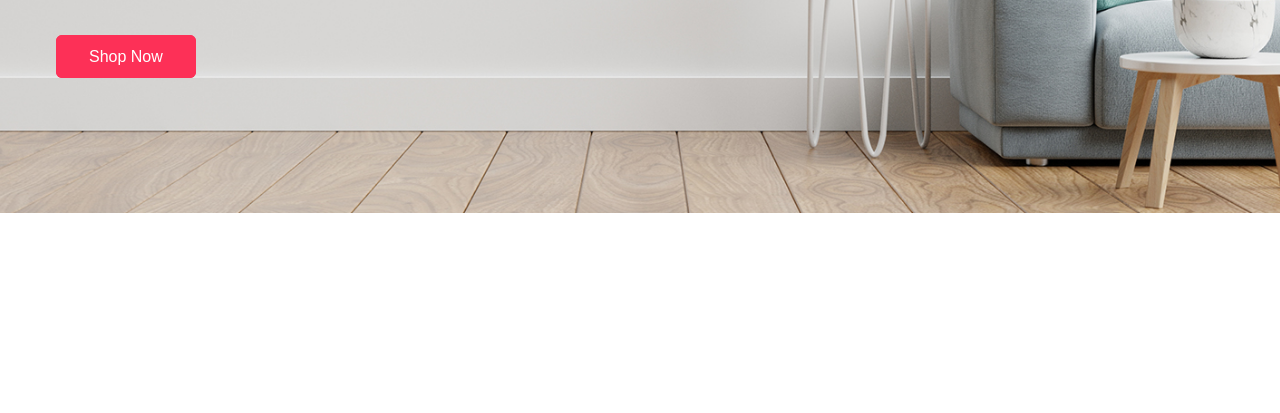
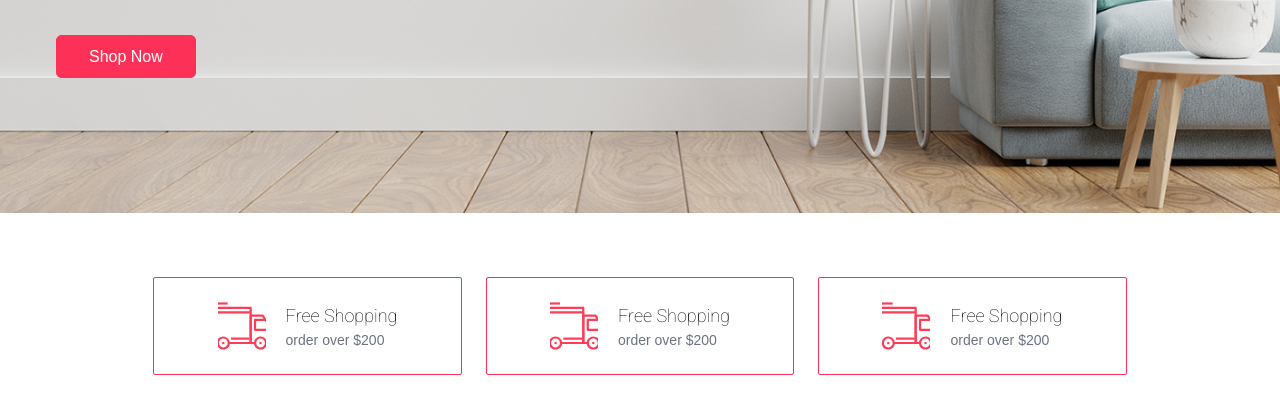
Before and after one commit to donkennie/ecommerce-tailwind, a website built with Vite: page index.html in a window 1280 px wide. Shown: the part 481-894 px from the top of the page. Before the commit the page ends 800 px from the top, so only its background shows below. Built offline with nearby package versions, Linux system fonts and the light colour scheme.

Commit message:
add features under the hero section

```diff
--- a/index.html
+++ b/index.html
@@ -122,5 +122,40 @@
             </div>
         </div>
     </div>
+    <!--banner end-->
+
+    <!--feature section-->
+    <div class="container py-16">
+        <div class="w-10/12 grid grid-cols-3 gap-6 mx-auto justify-center">
+            <!--single feature-->
+            <div class="border border-primary rounded-sm px-3 py-6 flex justify-center items-center gap-5">
+                <img src="/dist/images/icons/delivery-van.svg" class="w-12 h-12 object-cover" alt="">
+                <div>
+                    <h4 class="font-medium capitalize text-lg">Free shopping</h4>
+                    <p class="text-gray-500 text-sm">order over $200</p>
+                </div>
+            </div>
+            <!--single feature end-->
+            <!--single feature-->
+            <div class="border border-primary rounded-sm px-3 py-6 flex justify-center items-center gap-5">
+                <img src="/dist/images/icons/delivery-van.svg" class="w-12 h-12 object-cover" alt="">
+                <div>
+                    <h4 class="font-medium capitalize text-lg">Free shopping</h4>
+                    <p class="text-gray-500 text-sm">order over $200</p>
+                </div>
+            </div>
+            <!--single feature end-->
+            <!--single feature-->
+            <div class="border border-primary rounded-sm px-3 py-6 flex justify-center items-center gap-5">
+                <img src="/dist/images/icons/delivery-van.svg" class="w-12 h-12 object-cover" alt="">
+                <div>
+                    <h4 class="font-medium capitalize text-lg">Free shopping</h4>
+                    <p class="text-gray-500 text-sm">order over $200</p>
+                </div>
+            </div>
+            <!--single feature end-->
+        </div>
+    </div>
+    <!--feature section end-->
 </body>
 </html>
```
